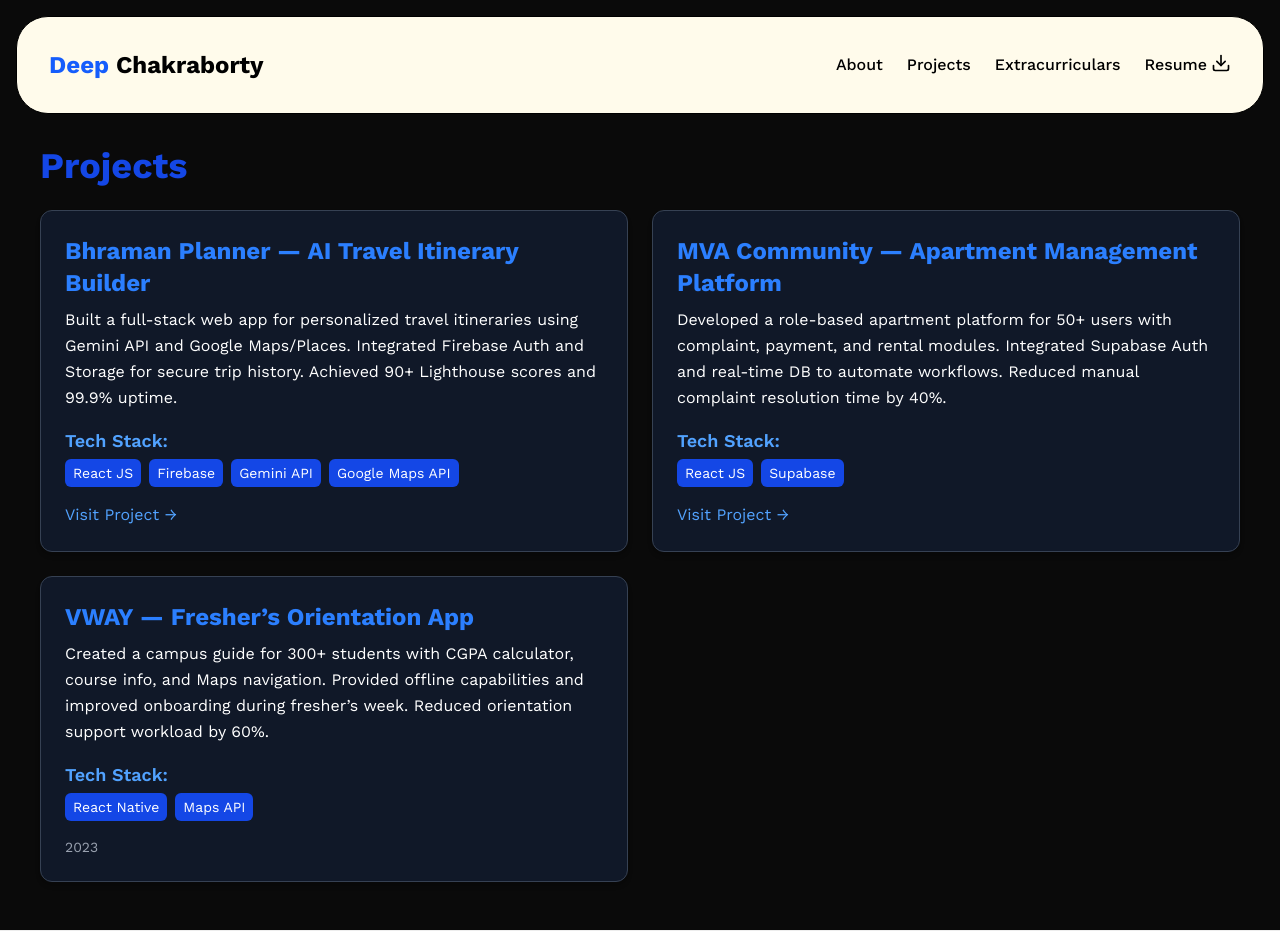
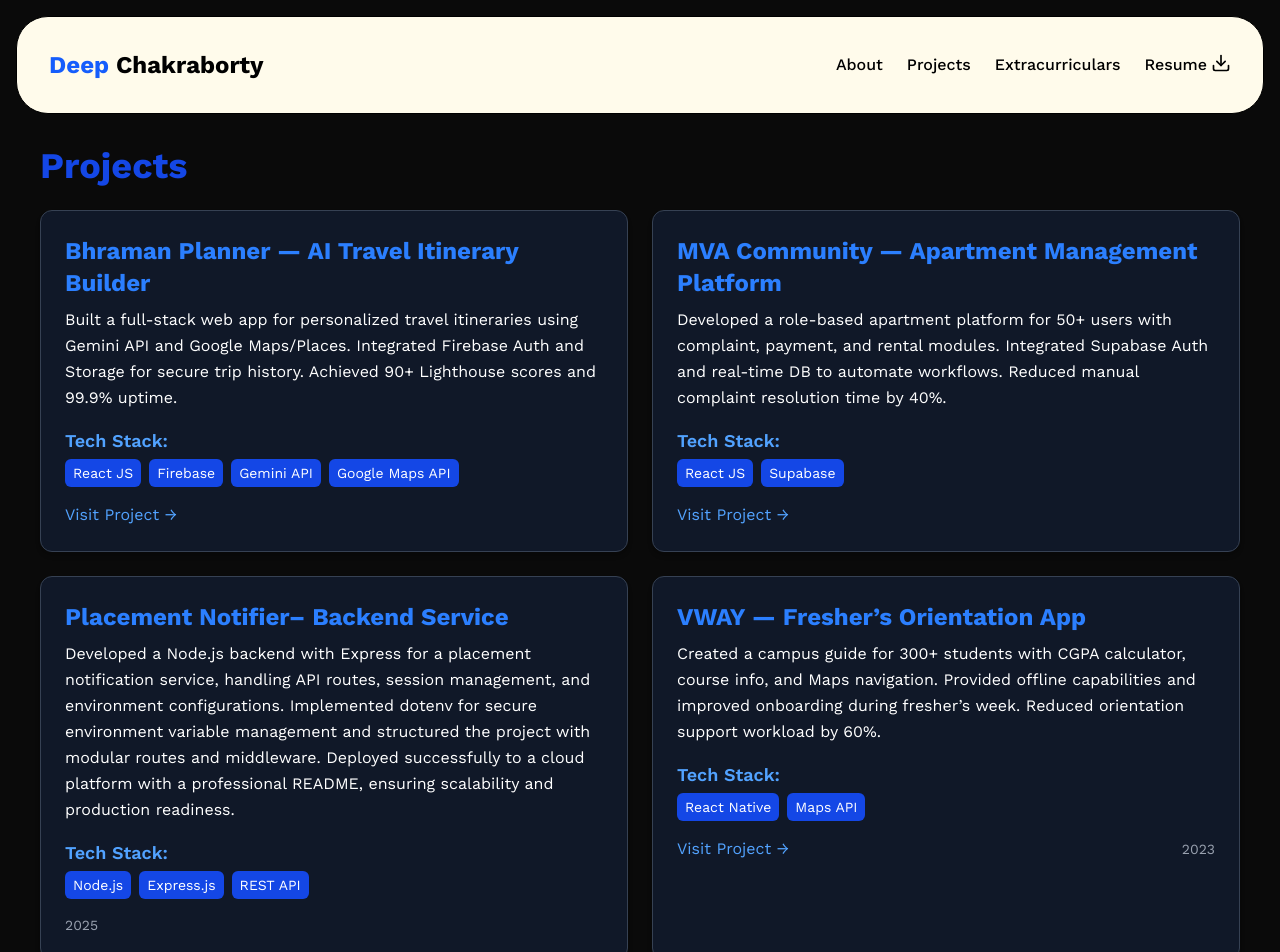
Before and after one commit to devdeep2003/Deep-Chakraborty---Portfolio, a Next.js app: page /projects in a window 1280 px wide. Shown: the top 952 px of the page. Built offline with nearby package versions, Linux system fonts and the light colour scheme.

Commit message:
Portfolio update [Resume,Project]

```diff
--- a/src/app/components/Navbar.jsx
+++ b/src/app/components/Navbar.jsx
@@ -42,7 +42,7 @@ const Navbar = () => {
           <li className="cursor-pointer hover:text-blue-600" onClick={()=>navigate("")}>About</li>
           <li className="cursor-pointer hover:text-blue-600" onClick={()=>navigate("projects")}>Projects</li>
           <li className="cursor-pointer hover:text-blue-600" onClick={()=>navigate("extracurriculars")}>Extracurriculars</li>
-         <a href="/Deep_Chakraborty_s_Resume.pdf" download><li className="cursor-pointer hover:text-blue-600 flex gap-1">Resume <DownloadIcon size={20}/></li></a>
+         <a href="/Deep_Chakraborty_Resume.pdf" download><li className="cursor-pointer hover:text-blue-600 flex gap-1">Resume <DownloadIcon size={20}/></li></a>
         </ul>
       )}
     </nav>
--- a/src/app/static/projects.js
+++ b/src/app/static/projects.js
@@ -4,7 +4,7 @@ export const projectData = [
     "name": "Bhraman Planner — AI Travel Itinerary Builder",
     "description": "Built a full-stack web app for personalized travel itineraries using Gemini API and Google Maps/Places. Integrated Firebase Auth and Storage for secure trip history. Achieved 90+ Lighthouse scores and 99.9% uptime.",
     "technologies": ["React JS", "Firebase", "Gemini API", "Google Maps API"],
-    "link": "https://bhraman-planner.vercel.app/"
+    "link": "https://github.com/devdeep2003/BhramanPlanner"
   },
   {
     "id": 2,
@@ -14,10 +14,18 @@ export const projectData = [
     "link": "https://mva-community.vercel.app/"
   },
   {
+    "id": 4,
+    "name": "Placement Notifier– Backend Service",
+    "description": "Developed a Node.js backend with Express for a placement notification service, handling API routes, session management, and environment configurations. Implemented dotenv for secure environment variable management and structured the project with modular routes and middleware. Deployed successfully to a cloud platform with a professional README, ensuring scalability and production readiness.",
+    "technologies": ["Node.js", "Express.js", "REST API"],
+    "year": "2025"
+  } ,
+  {
     "id": 3,
     "name": "VWAY — Fresher’s Orientation App",
     "description": "Created a campus guide for 300+ students with CGPA calculator, course info, and Maps navigation. Provided offline capabilities and improved onboarding during fresher’s week. Reduced orientation support workload by 60%.",
     "technologies": ["React Native", "Maps API"],
-    "year": "2023"
-  }
+    "year": "2023",
+    "link": "https://github.com/devdeep2003/Placement-Notifier"
+  },
 ];
```
Also changed, not shown: 2 other files (tests, documents, lock files or other folders).
